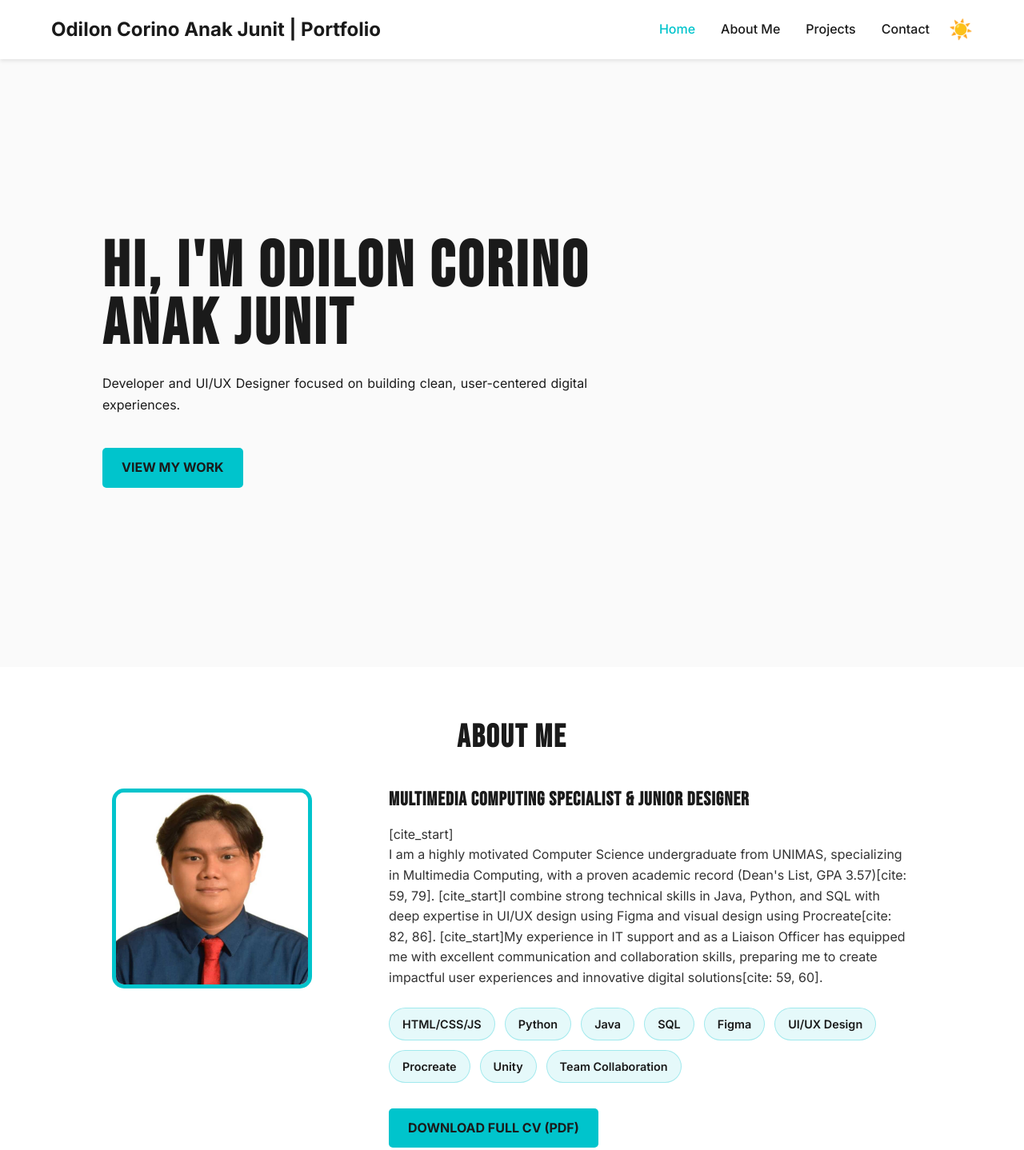
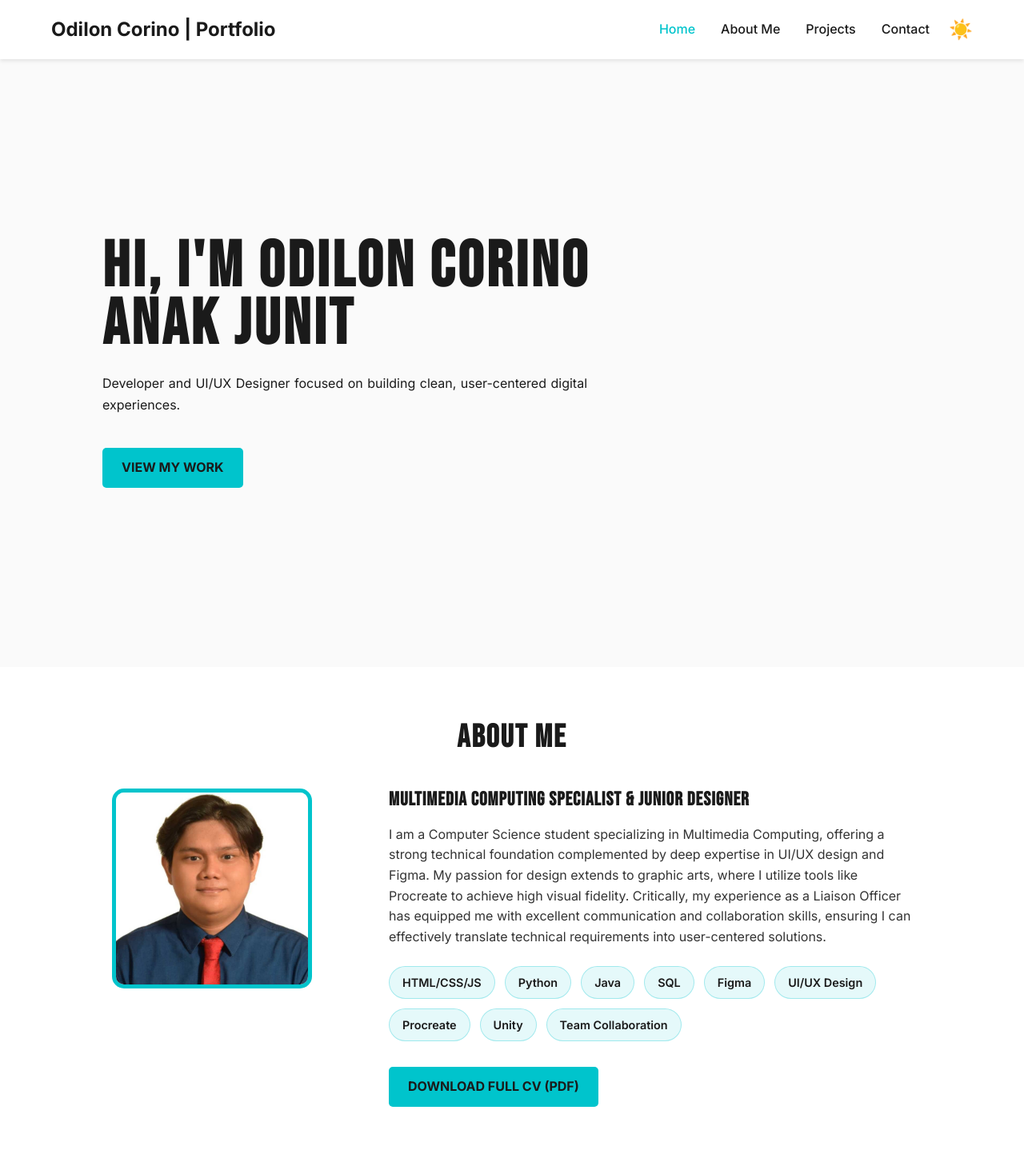
Before and after one commit to Tubb03/Personal-Portfolio-Website, a plain HTML site: page index.html in a window 1280 px wide. Shown: the top 1438 px of the page at 80% size. Drawn offline with Linux system fonts and the light colour scheme.

Commit message:
client's about me desc

```diff
--- a/index.html
+++ b/index.html
@@ -12,7 +12,7 @@
 <body>
     <header class="main-header">
     <div class="logo">
-        <a href="#home">Odilon Corino Anak Junit | Portfolio</a>
+        <a href="#home">Odilon Corino | Portfolio</a>
     </div>
 
     <div class="header-controls">
@@ -61,7 +61,7 @@
         <div class="about-content">
             <h3 class="about-title">Multimedia Computing Specialist & Junior Designer</h3>
 
-            [cite_start]<p>I am a highly motivated Computer Science undergraduate from UNIMAS, specializing in Multimedia Computing, with a proven academic record (Dean's List, GPA 3.57)[cite: 59, 79]. [cite_start]I combine strong technical skills in Java, Python, and SQL with deep expertise in UI/UX design using Figma and visual design using Procreate[cite: 82, 86]. [cite_start]My experience in IT support and as a Liaison Officer has equipped me with excellent communication and collaboration skills, preparing me to create impactful user experiences and innovative digital solutions[cite: 59, 60].</p>
+            <p>I am a Computer Science student specializing in Multimedia Computing, offering a strong technical foundation complemented by deep expertise in UI/UX design and Figma. My passion for design extends to graphic arts, where I utilize tools like Procreate to achieve high visual fidelity. Critically, my experience as a Liaison Officer has equipped me with excellent communication and collaboration skills, ensuring I can effectively translate technical requirements into user-centered solutions.</p>
 
             <div class="about-skills">
                 <span class="skill-tag">HTML/CSS/JS</span>
```
